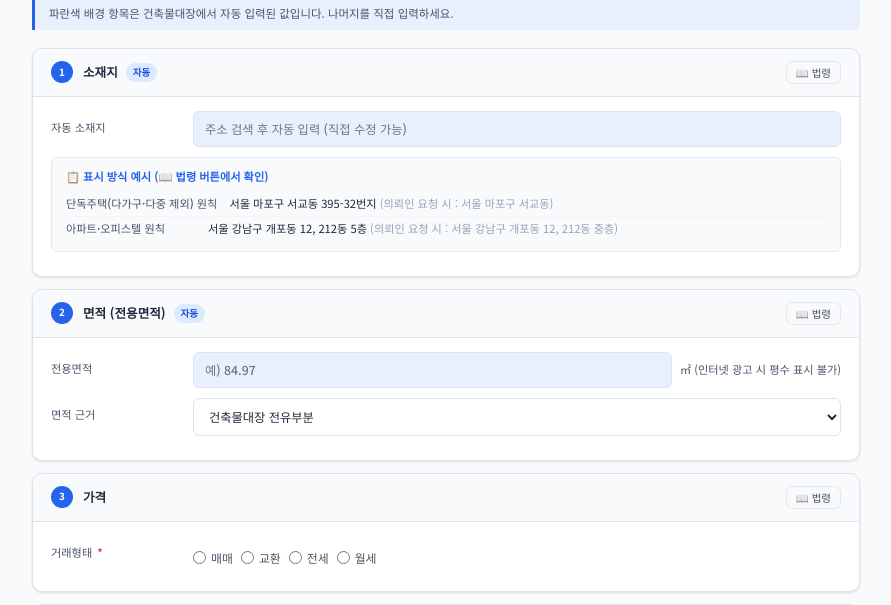
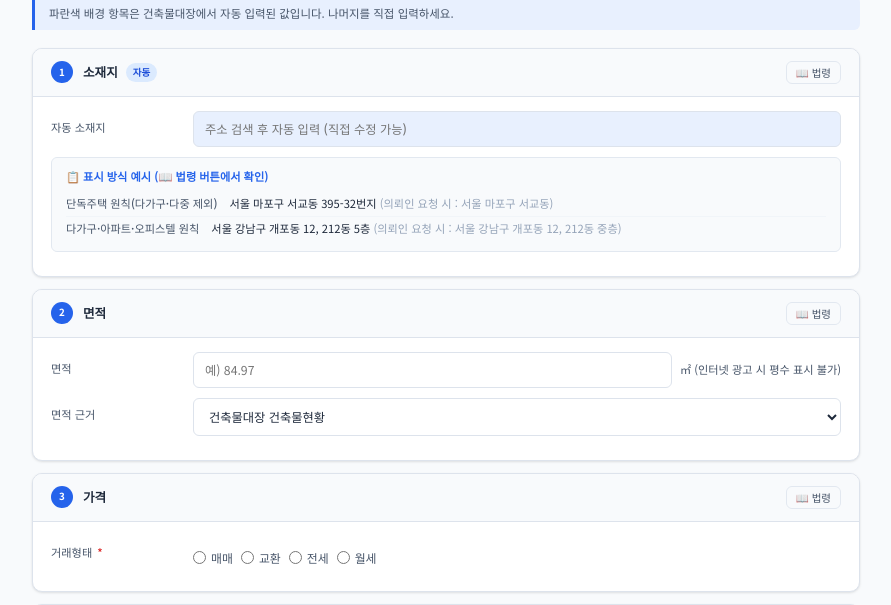
Before and after one commit to didwindy/jungae-validator, a Flask app: page / in a window 1280 px wide, after a click that opens the changed part. Shown: the part 182-787 px from the top of the page, without its empty margins (194-1085 px from the left). Run offline with Flask 3, Linux system fonts and the light colour scheme.

Commit message:
탭2 면적 항목 유형별 동적 처리 및 소재지 예시 문구 수정
- 면적 헤더에서 '(전용면적)' 및 자동 배지 제거
- 아파트·오피스텔: 파란색 배경 유지 + 면적 근거 건축물대장 전유부분
- 일반 건물: 직접 입력 + 면적 근거 건축물대장 건축물현황
- 토지: 직접 입력 + 면적 근거 토지대장(토지매물)
- 실측면적(일반/다가구 건물) 근거 옵션 삭제
- 소재지 표시방식 예시 문구 수정 (단독주택 원칙, 다가구 추가)

Co-Authored-By: Claude Sonnet 4.6 <noreply@anthropic.com>

```diff
--- a/static/js/tab2_disclosure.js
+++ b/static/js/tab2_disclosure.js
@@ -58,6 +58,10 @@ function renderTab2() {
   // 자동 입력 항목 표시
   setVal("t2-address-display", d.소재지 || "");
   setVal("t2-area", d.면적 ?? "");
+
+  // 건물 유형에 따라 면적 필드 스타일 및 면적 근거 설정
+  _updateAreaFieldByType(d);
+
   setVal("t2-purps", d.중개대상물종류 || "");
   setVal("t2-total-floors-grnd", d.총층수_지상 ?? "");
   setVal("t2-total-floors-ugrd", d.총층수_지하 ?? "");
@@ -74,6 +78,28 @@ function renderTab2() {
 
   // 관리비 UI 갱신
   updateManageUI();
+}
+
+// ── 건물 유형별 면적 필드 스타일 및 면적 근거 설정 ─────────────────────────
+function _updateAreaFieldByType(d) {
+  const purps = d.중개대상물종류 || "";
+  const areaInput = document.getElementById("t2-area");
+  const areaSource = document.getElementById("t2-area-source");
+  if (!areaInput || !areaSource) return;
+
+  const isAptOft = ["아파트", "오피스텔"].some(p => purps.includes(p));
+  const isLand   = purps.includes("토지") || (!purps && AppState.address.landArea && !AppState.address.mainPurps);
+
+  if (isAptOft) {
+    areaInput.classList.add("auto-filled");
+    areaSource.value = "건축물대장(전유)";
+  } else if (isLand) {
+    areaInput.classList.remove("auto-filled");
+    areaSource.value = "토지대장";
+  } else {
+    areaInput.classList.remove("auto-filled");
+    areaSource.value = "건축물현황";
+  }
 }
 
 // ── 유형별 기본 표시방식 추론 ─────────────────────────────────────────────
@@ -132,6 +158,7 @@ function syncTab2ToState() {
 
   d.소재지_표시방식 = document.querySelector('input[name="address-method"]:checked')?.value || "";
   d.면적           = parseFloatSafe(getVal("t2-area"));
+  d.면적_근거      = document.getElementById("t2-area-source")?.value || d.면적_근거;
   d.중개대상물종류  = getVal("t2-purps");
   d.중개대상물종류_특수 = getVal("t2-purps-special");
   d.총층수_지상    = parseIntSafe(getVal("t2-total-floors-grnd"));
--- a/templates/index.html
+++ b/templates/index.html
@@ -868,8 +868,8 @@ select { cursor: pointer; }
       <div class="form-row wide">
         <div class="address-example-box">
           <span class="example-title">📋 표시 방식 예시 (📖 법령 버튼에서 확인)</span>
-          <div class="example-row"><span class="ex-type">단독주택(다가구·다중 제외) 원칙</span><span class="ex-val">서울 마포구 서교동 395-32번지 <span style="color:var(--gray-400)">(의뢰인 요청 시 : 서울 마포구 서교동)</span></span></div>
-          <div class="example-row"><span class="ex-type">아파트·오피스텔 원칙</span><span class="ex-val">서울 강남구 개포동 12, 212동 5층 <span style="color:var(--gray-400)">(의뢰인 요청 시 : 서울 강남구 개포동 12, 212동 중층)</span></span></div>
+          <div class="example-row"><span class="ex-type">단독주택 원칙(다가구·다중 제외)</span><span class="ex-val">서울 마포구 서교동 395-32번지 <span style="color:var(--gray-400)">(의뢰인 요청 시 : 서울 마포구 서교동)</span></span></div>
+          <div class="example-row"><span class="ex-type">다가구·아파트·오피스텔 원칙</span><span class="ex-val">서울 강남구 개포동 12, 212동 5층 <span style="color:var(--gray-400)">(의뢰인 요청 시 : 서울 강남구 개포동 12, 212동 중층)</span></span></div>
         </div>
       </div>
     </div>
@@ -879,15 +879,14 @@ select { cursor: pointer; }
   <div class="disclosure-card">
     <div class="disclosure-header">
       <span class="disclosure-num">2</span>
-      <span class="disclosure-subject">면적 (전용면적)</span>
-      <span class="auto-badge">자동</span>
+      <span class="disclosure-subject">면적</span>
       <button class="law-btn" onclick="openLawModal('면적')">📖 법령</button>
     </div>
     <div class="disclosure-body">
       <div class="form-row">
-        <label>전용면적</label>
+        <label>면적</label>
         <div class="input-group">
-          <input type="number" id="t2-area" class="auto-filled" placeholder="예) 84.97" step="0.01">
+          <input type="number" id="t2-area" placeholder="예) 84.97" step="0.01">
           <span class="input-unit">㎡ (인터넷 광고 시 평수 표시 불가)</span>
         </div>
       </div>
@@ -898,7 +897,6 @@ select { cursor: pointer; }
           <option value="토지대장">토지대장 (토지 매물)</option>
           <option value="건축물현황">건축물대장 건축물현황</option>
           <option value="실측">실측면적 (대장 미기재)</option>
-          <option value="실측(일반건물)">실측면적 (일반/다가구 건물 — 직접입력)</option>
         </select>
       </div>
     </div>
```
